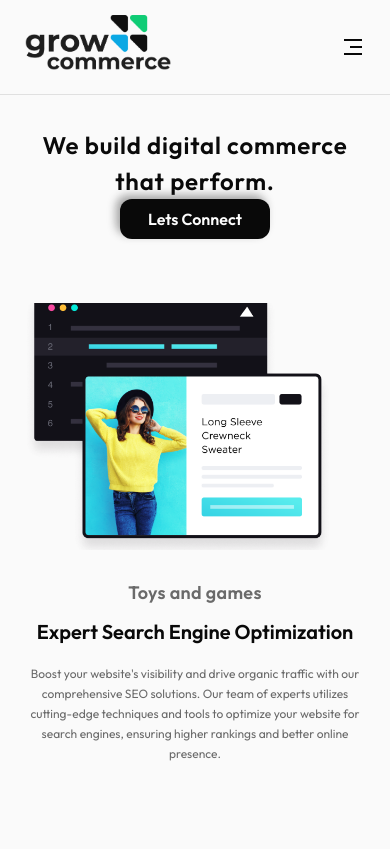
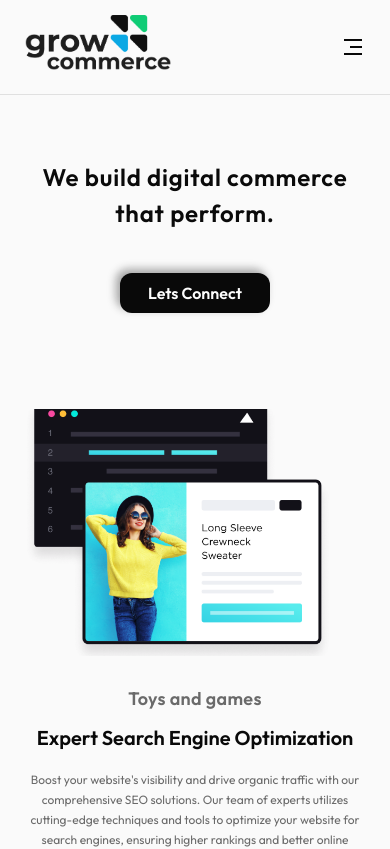
Before and after one commit to ahswathi/gcv2, a Next.js app: page /games in a window 390 px wide. Shown: the top 849 px of the page. Built offline with nearby package versions, Linux system fonts and the light colour scheme.

Commit message:
mainheading

```diff
--- a/src/app/components/hero/hero.module.css
+++ b/src/app/components/hero/hero.module.css
@@ -43,7 +43,7 @@
 @media (max-width: 1023px) {
     .container{
         gap: 46px;
-        padding:  72px 0 36px 0;
+        padding:  72px 4% 36px 4%;
     }
     .heading{
         font-size: 60px;
@@ -68,4 +68,8 @@
     .enquire{
         font-size: 12px;
     }
+    .container{
+        gap: 46px;
+        padding:  72px 6% 36px 6%;
+    }
 }
--- a/src/app/components/subhero/subhero.module.css
+++ b/src/app/components/subhero/subhero.module.css
@@ -96,6 +96,10 @@
         letter-spacing: 0.8px;
         padding-bottom: 0px;
     }
+    .container2{
+        gap: 42px;
+        padding: 32px 4%;
+    }
   }
   @media (max-width: 415px) {
     .container{
```
